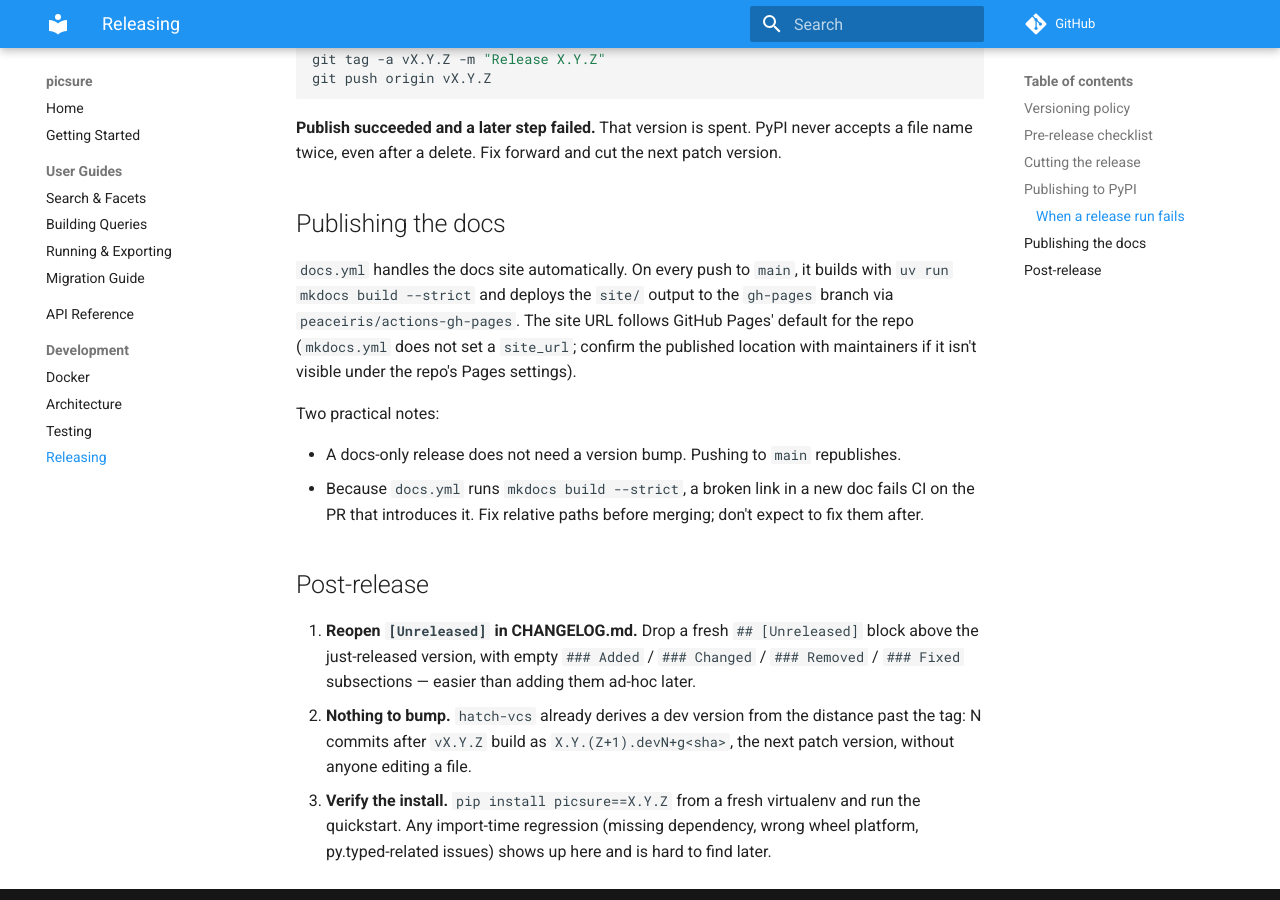
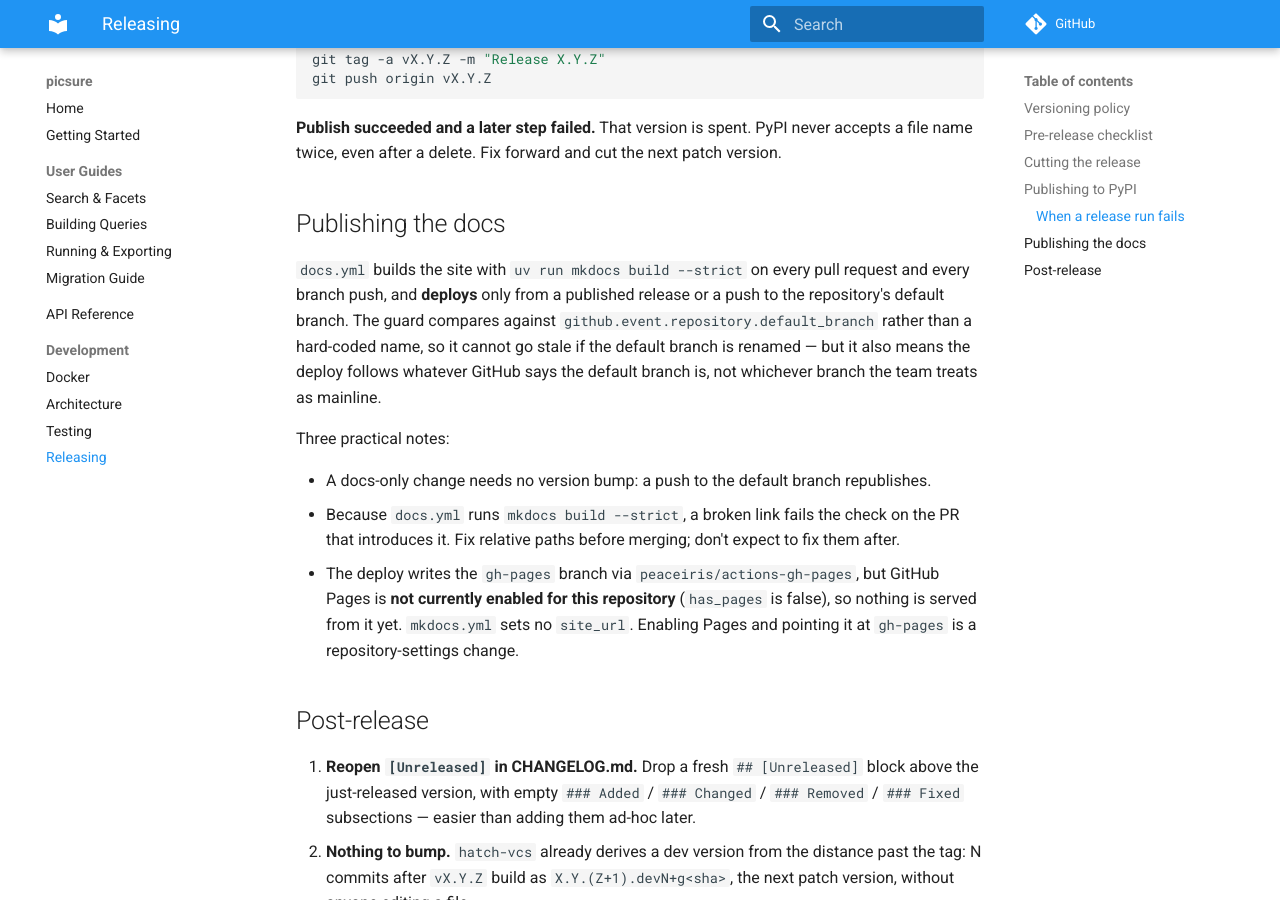
Before and after one commit to hms-dbmi/pic-sure-python-adapter-hpds, an MkDocs documentation site: the page built from docs/development/releasing.md, in a window 1280 px wide and 900 px high, scrolled down 3228 px. Built offline with MkDocs 1.6.1 and Material for MkDocs 9.7.7, drawn with Linux system fonts in a browser that asks for light colours; comment, search, counter and statistics services are not loaded.

Commit message:
docs: document the docs.yml deploy-trigger change

```diff
--- a/docs/development/releasing.md
+++ b/docs/development/releasing.md
@@ -163,21 +163,27 @@ and cut the next patch version.
 
 ## Publishing the docs
 
-`docs.yml` handles the docs site automatically. On every push to
-`main`, it builds with `uv run mkdocs build --strict` and deploys
-the `site/` output to the `gh-pages` branch via
-`peaceiris/actions-gh-pages`. The site URL follows GitHub Pages'
-default for the repo (`mkdocs.yml` does not set a `site_url`;
-confirm the published location with maintainers if it isn't visible
-under the repo's Pages settings).
+`docs.yml` builds the site with `uv run mkdocs build --strict` on
+every pull request and every branch push, and **deploys** only from a
+published release or a push to the repository's default branch. The
+guard compares against `github.event.repository.default_branch`
+rather than a hard-coded name, so it cannot go stale if the default
+branch is renamed — but it also means the deploy follows whatever
+GitHub says the default branch is, not whichever branch the team
+treats as mainline.
 
-Two practical notes:
+Three practical notes:
 
-- A docs-only release does not need a version bump. Pushing to
-  `main` republishes.
-- Because `docs.yml` runs `mkdocs build --strict`, a broken link in
-  a new doc fails CI on the PR that introduces it. Fix relative
-  paths before merging; don't expect to fix them after.
+- A docs-only change needs no version bump: a push to the default
+  branch republishes.
+- Because `docs.yml` runs `mkdocs build --strict`, a broken link
+  fails the check on the PR that introduces it. Fix relative paths
+  before merging; don't expect to fix them after.
+- The deploy writes the `gh-pages` branch via
+  `peaceiris/actions-gh-pages`, but GitHub Pages is **not currently
+  enabled for this repository** (`has_pages` is false), so nothing is
+  served from it yet. `mkdocs.yml` sets no `site_url`. Enabling Pages
+  and pointing it at `gh-pages` is a repository-settings change.
 
 ## Post-release
 
```
